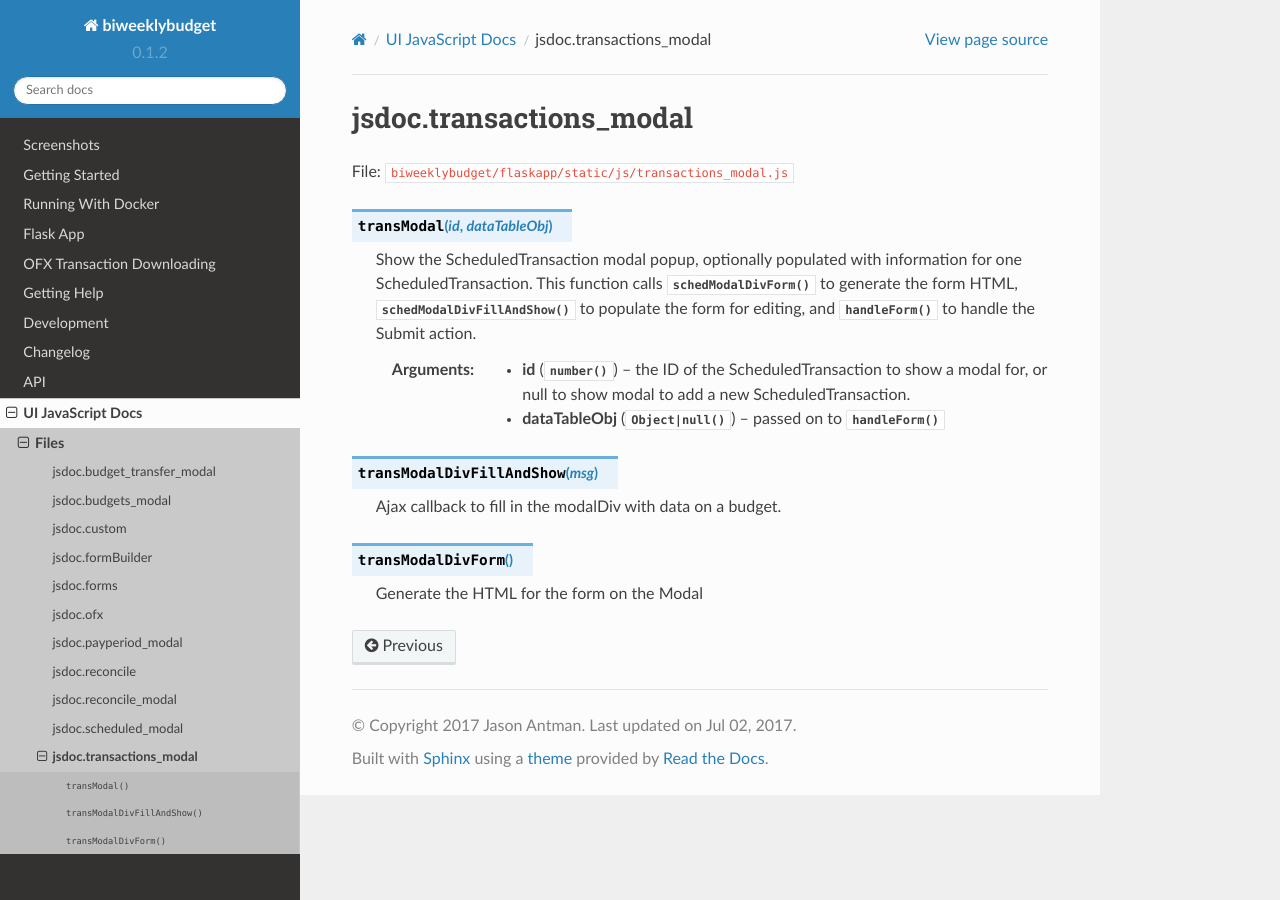
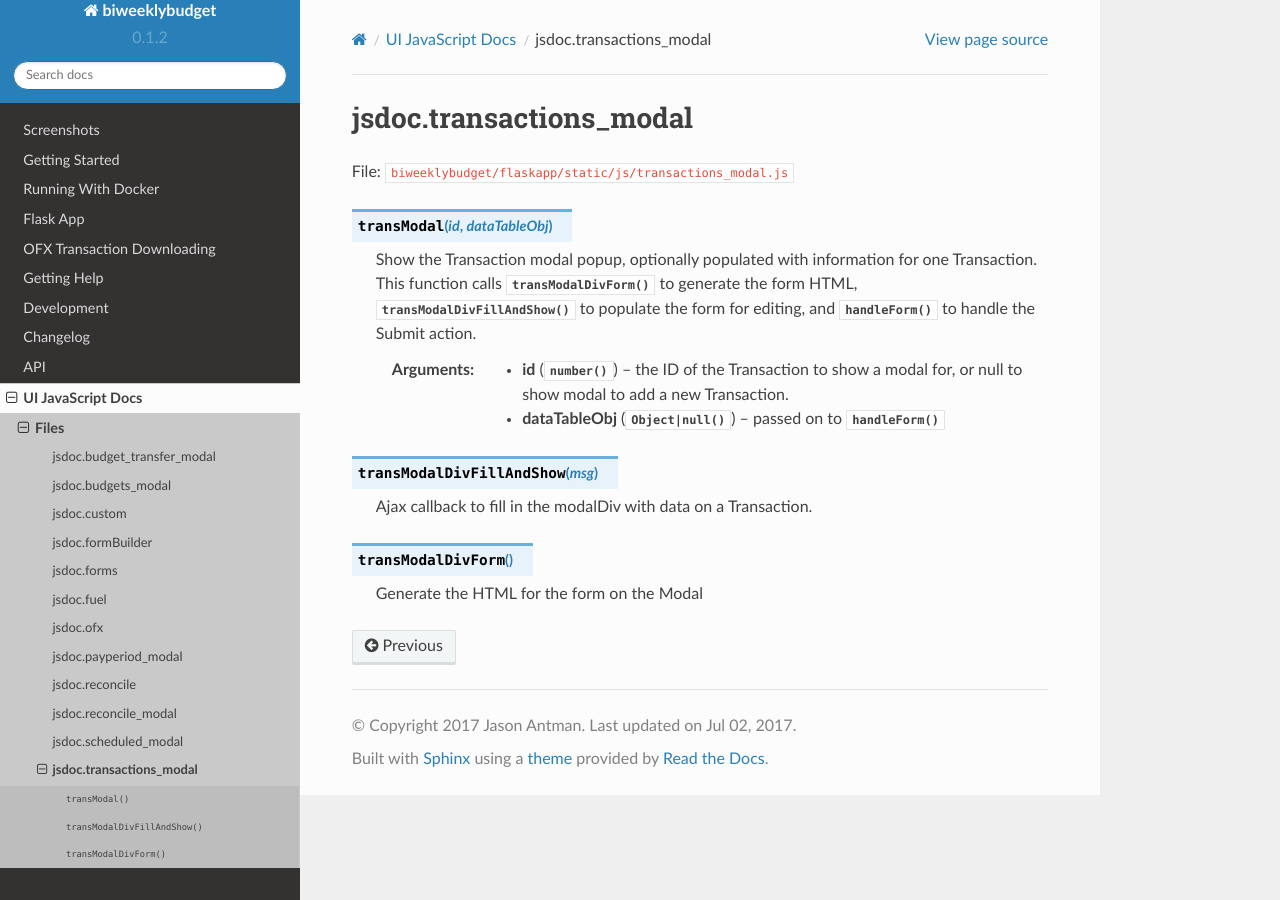
Before and after one commit to jantman/biweeklybudget, a Sphinx documentation site: the page built from docs/source/jsdoc.transactions_modal.rst, in a window 1280 px wide. Built offline with Sphinx 7.4.7 and the Read the Docs theme 2.0.0, drawn with Linux system fonts in a browser that asks for light colours.

```diff
--- a/docs/source/biweeklybudget.flaskapp.views.rst
+++ b/docs/source/biweeklybudget.flaskapp.views.rst
@@ -15,6 +15,7 @@ Submodules
    biweeklybudget.flaskapp.views.budgets
    biweeklybudget.flaskapp.views.example
    biweeklybudget.flaskapp.views.formhandlerview
+   biweeklybudget.flaskapp.views.fuel
    biweeklybudget.flaskapp.views.help
    biweeklybudget.flaskapp.views.index
    biweeklybudget.flaskapp.views.ofx
--- a/docs/source/biweeklybudget.models.rst
+++ b/docs/source/biweeklybudget.models.rst
@@ -15,6 +15,7 @@ Submodules
    biweeklybudget.models.account_balance
    biweeklybudget.models.base
    biweeklybudget.models.budget_model
+   biweeklybudget.models.fuel
    biweeklybudget.models.ofx_statement
    biweeklybudget.models.ofx_transaction
    biweeklybudget.models.reconcile_rule
--- a/docs/source/jsdoc.rst
+++ b/docs/source/jsdoc.rst
@@ -11,6 +11,7 @@ Files
    jsdoc.custom
    jsdoc.formBuilder
    jsdoc.forms
+   jsdoc.fuel
    jsdoc.ofx
    jsdoc.payperiod_modal
    jsdoc.reconcile
--- a/docs/source/jsdoc.transactions_modal.rst
+++ b/docs/source/jsdoc.transactions_modal.rst
@@ -5,13 +5,13 @@ File: ``biweeklybudget/flaskapp/static/js/transactions_modal.js``
 
 .. js:function:: transModal(id, dataTableObj)
 
-   Show the ScheduledTransaction modal popup, optionally populated with
-   information for one ScheduledTransaction. This function calls
-   :js:func:`schedModalDivForm` to generate the form HTML,
-   :js:func:`schedModalDivFillAndShow` to populate the form for editing,
+   Show the Transaction modal popup, optionally populated with
+   information for one Transaction. This function calls
+   :js:func:`transModalDivForm` to generate the form HTML,
+   :js:func:`transModalDivFillAndShow` to populate the form for editing,
    and :js:func:`handleForm` to handle the Submit action.
 
-   :param number id: the ID of the ScheduledTransaction to show a modal for, or null to show modal to add a new ScheduledTransaction.
+   :param number id: the ID of the Transaction to show a modal for, or null to show modal to add a new Transaction.
    :param Object|null dataTableObj: passed on to :js:func:`handleForm`
 
 
@@ -19,7 +19,7 @@ File: ``biweeklybudget/flaskapp/static/js/transactions_modal.js``
 
 .. js:function:: transModalDivFillAndShow(msg)
 
-   Ajax callback to fill in the modalDiv with data on a budget.
+   Ajax callback to fill in the modalDiv with data on a Transaction.
 
 
 
```
Also changed, not shown: docs/source/biweeklybudget.flaskapp.views.fuel.rst (added, +7 -0 lines), docs/source/biweeklybudget.models.fuel.rst (added, +7 -0 lines), docs/source/jsdoc.fuel.rst (added, +49 -0 lines), 2 other files.
